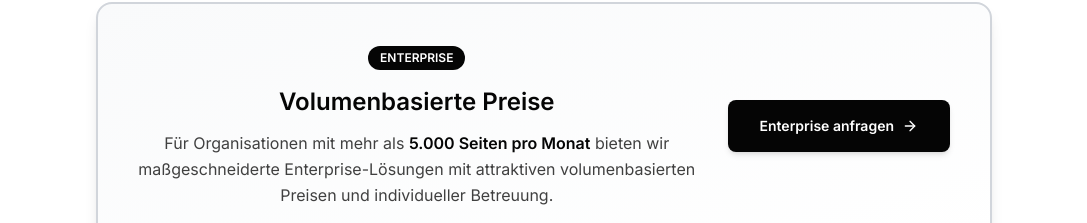
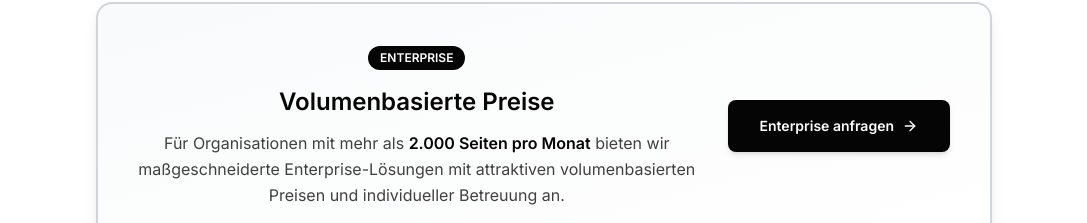
Before and after one commit to Lugier/Slaide-Website, a Next.js app: page / in a window 1280 px wide. Shown: the part 7135-7358 px from the top of the page, without its empty margins (96-1183 px from the left). Built offline with nearby package versions, Linux system fonts and the light colour scheme.

Commit message:
Update Enterprise pricing: ab 2.000 Seiten pro Monat, 'an' am Satzende hinzugefügt

```diff
--- a/app/agb/page.tsx
+++ b/app/agb/page.tsx
@@ -155,7 +155,7 @@ export default function AGBPage(): JSX.Element {
                 </li>
               </ul>
               <p className="text-grey-dark leading-relaxed mb-4">
-                <strong>4.4</strong> Für Organisationen mit mehr als 5.000
+                <strong>4.4</strong> Für Organisationen mit mehr als 2.000
                 Seiten pro Monat werden individuelle Enterprise-Verträge mit
                 volumenbasierten Preisen angeboten.
               </p>
--- a/components/sections/pricing-section.tsx
+++ b/components/sections/pricing-section.tsx
@@ -214,7 +214,7 @@ function PricingSectionComponent(): JSX.Element {
               </div>
               <h3 className="text-2xl font-semibold mb-3">Volumenbasierte Preise</h3>
               <p className="text-base text-grey-dark leading-relaxed max-w-xl mx-auto md:mx-0">
-                Für Organisationen mit mehr als <span className="font-semibold text-black">5.000 Seiten pro Monat</span> bieten wir maßgeschneiderte Enterprise-Lösungen mit attraktiven volumenbasierten Preisen und individueller Betreuung.
+                Für Organisationen mit mehr als <span className="font-semibold text-black">2.000 Seiten pro Monat</span> bieten wir maßgeschneiderte Enterprise-Lösungen mit attraktiven volumenbasierten Preisen und individueller Betreuung an.
               </p>
             </div>
             <a
```
